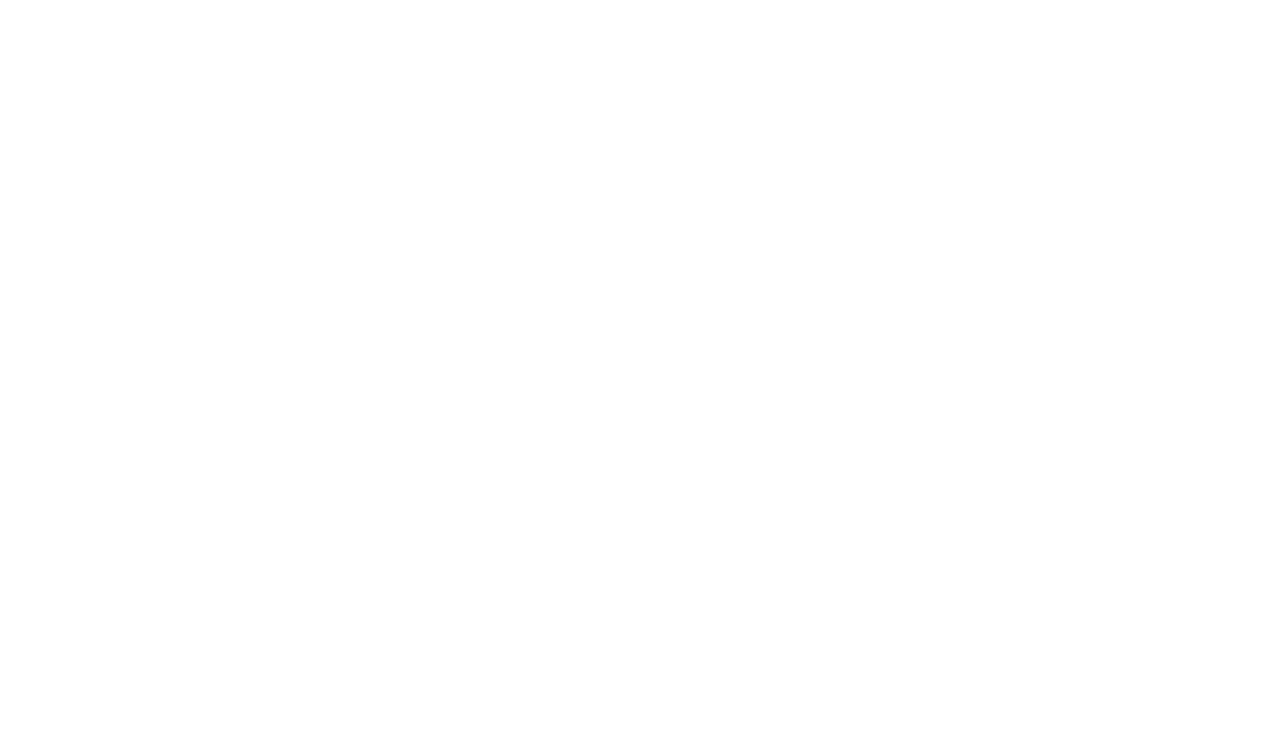
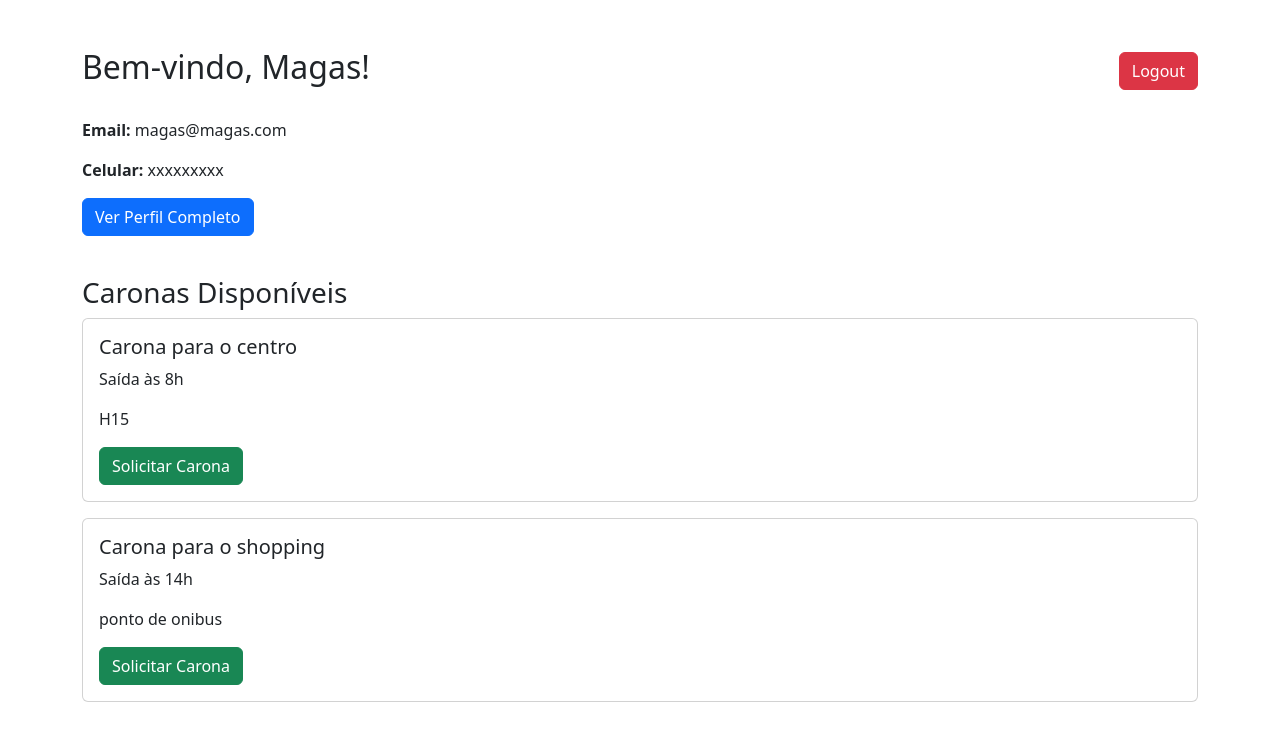
Before and after one commit to danirso/Unirides, a React (Create React App) app in the folder frontend/: page /passageiro in a window 1280 px wide. Before the commit this address had no page. Shown: the top 740 px of the page. Built offline with nearby package versions, Linux system fonts and the light colour scheme.

Commit message:
Adicionando dashboard de passageiro

```diff
--- a/frontend/src/App.js
+++ b/frontend/src/App.js
@@ -2,6 +2,7 @@
 import Login from './Login'
 import {BrowserRouter, Routes, Route} from 'react-router-dom'
 import Signup from './Signup'
+import Dashboard from './dashboardp'
 
 function App() {
     return (
@@ -9,6 +10,7 @@
         <Routes>
           <Route path='/' element={<Login />}></Route>
           <Route path='/signup' element={<Signup />}></Route>
+          <Route path='/passageiro' element={<Dashboard />}></Route>
         </Routes>
       </BrowserRouter>
     )
--- a/frontend/src/Login.js
+++ b/frontend/src/Login.js
@@ -1,5 +1,5 @@
 import React, { useState } from "react";
-import { Link } from "react-router-dom";
+import { Link, useNavigate } from "react-router-dom";
 import Validation from "./LoginValidation";
 
 function Login() {
@@ -9,6 +9,7 @@
   });
 
   const [errors, setErrors] = useState({});
+  const navigate = useNavigate();
 
   // Evento que atualiza os valores dos inputs
   const handleInputChange = (e) => {
@@ -32,15 +33,14 @@
     } else {
       // Se não houver erros, prosseguir com o login (simulação ou envio ao backend)
       console.log("Login efetuado com sucesso!");
+      navigate("/passageiro"); // Redireciona para o Dashboard (rota /passageiro)
     }
   };
 
   return (
     <div className="d-flex justify-content-center align-items-center bg-primary vh-100">
       <div className="bg-white p-3 rounded w-25">
-        <form action=""onSubmit={handleSubmit}>
-          {" "}
-          {/* Evento onSubmit */}
+        <form onSubmit={handleSubmit}>
           <div className="mb-3">
             <label htmlFor="email">
               <strong>Email</strong>
@@ -51,7 +51,7 @@
               placeholder="Insira seu Email"
               className="form-control rounded-0"
               value={values.email}
-              onChange={handleInputChange} // Evento onChange
+              onChange={handleInputChange}
             />
             {errors.email && (
               <span className="text-danger">{errors.email}</span>
@@ -67,7 +67,7 @@
               placeholder="Insira sua Senha"
               className="form-control rounded-0"
               value={values.password}
-              onChange={handleInputChange} // Evento onChange
+              onChange={handleInputChange}
             />
             {errors.password && (
               <span className="text-danger">{errors.password}</span>
--- /dev/null
+++ b/frontend/src/dashboardp.js
@@ -0,0 +1,61 @@
+import React, { useState } from "react";
+import { Link } from "react-router-dom";
+
+function Dashboard() {
+
+  const [usuario, setUsuario] = useState({
+    name: "Magas",
+    email: "magas@magas.com",
+    celular: "xxxxxxxxx",
+  });
+
+
+  const [caronas, setCaronas] = useState([
+    { id: 1, titulo: "Carona para o centro", descricao: "Saída às 8h", partida:"H15" },
+    { id: 2, titulo: "Carona para o shopping", descricao: "Saída às 14h", partida:"ponto de onibus" },
+  ]);
+
+  return (
+    <div className="container mt-5">
+      <div className="d-flex justify-content-between align-items-center mb-4">
+        <h2>Bem-vindo, {usuario.name}!</h2>
+        <Link to="/" className="btn btn-danger">
+          Logout
+        </Link>
+      </div>
+
+      {/* Seção do perfil do usuário */}
+      <div className="mb-4">
+        <p>
+          <strong>Email:</strong> {usuario.email}
+        </p>
+        <p>
+          <strong>Celular:</strong> {usuario.celular}
+        </p>
+        <Link to="/perfil" className="btn btn-primary mb-3">
+          Ver Perfil Completo
+        </Link>
+      </div>
+
+      <div className="mb-4">
+        <h3>Caronas Disponíveis</h3>
+        {caronas.length > 0 ? (
+          caronas.map((carona) => (
+            <div key={carona.id} className="card mb-3">
+              <div className="card-body">
+                <h5 className="card-title">{carona.titulo}</h5>
+                <p className="card-text">{carona.descricao}</p>
+                <p className="card-text">{carona.partida}</p>
+                <button className="btn btn-success">Solicitar Carona</button>
+              </div>
+            </div>
+          ))
+        ) : (
+          <p>Não há caronas disponíveis no momento.</p>
+        )}
+      </div>
+    </div>
+  );
+}
+
+export default Dashboard;
```
